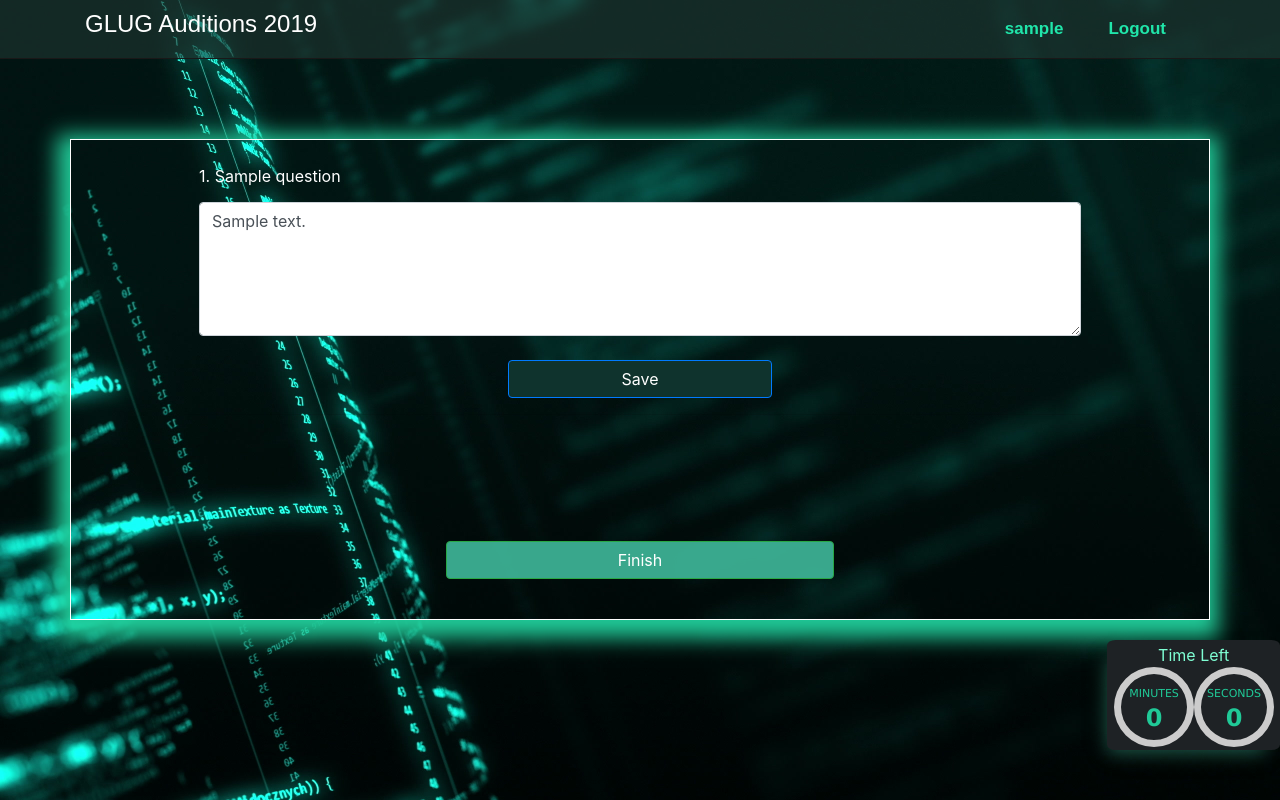
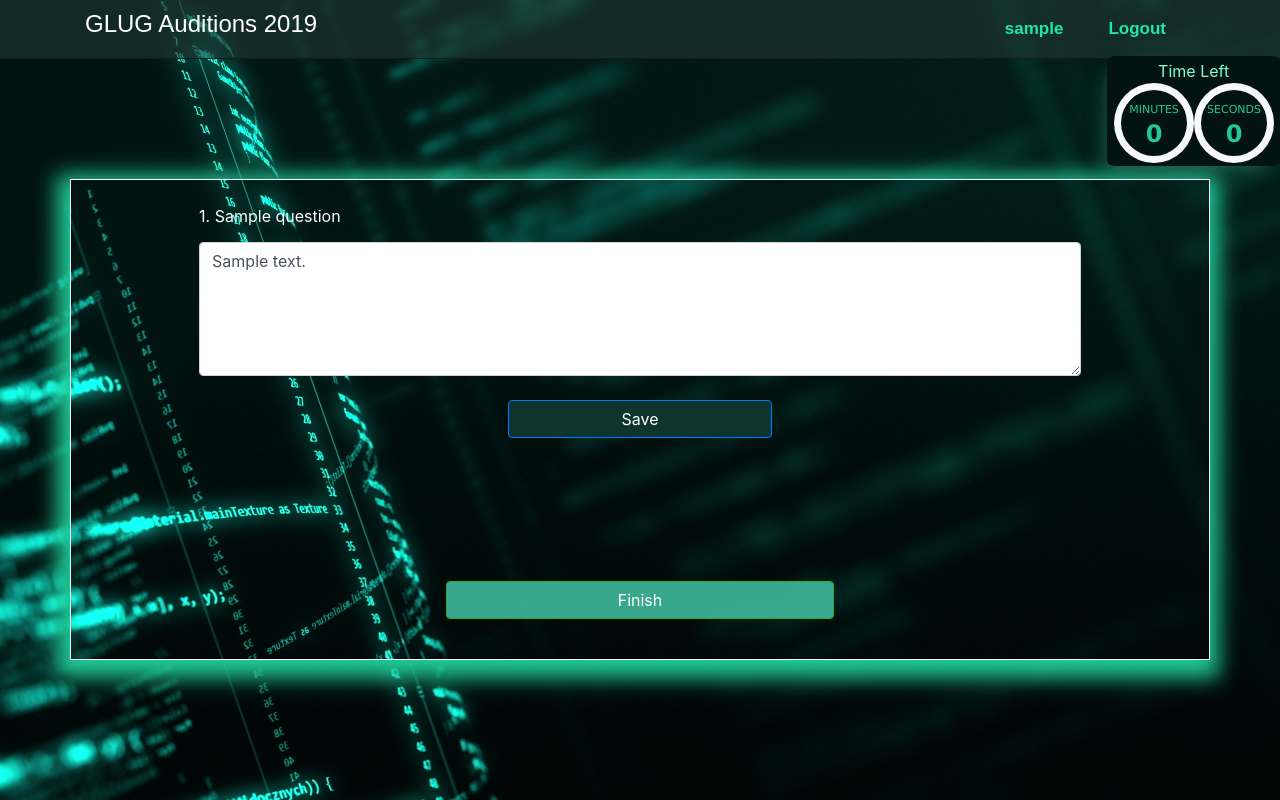
Before and after one commit to lugnitdgp/OnlineTestSuite, a Django app: page /questions/ in a window 1280 px wide. Run offline with Django 3.2, Linux system fonts and the light colour scheme; a user stored in the database is signed in; tables that the repository leaves empty hold one stand-in row (values such as "Sample post"); some libraries are stand-ins or nearby versions; some web fonts are replaced.

Commit message:
make timer pos absolute

```diff
--- a/onlinetest/static/onlinetest/css/main.css
+++ b/onlinetest/static/onlinetest/css/main.css
@@ -22,6 +22,7 @@ body {
   background-color:rgba(33, 56, 50, 0.603);
   color:white;
   font-family: "Allerta Stencil", Sans-serif;
+  /* padding-right: 8vw !important; */
 }
 
 .nav-link {
@@ -57,7 +58,7 @@ body {
   border: 1px solid #fff;
   /* padding: 20px 30px; */
   padding-top: 3vh;
-  margin-top: 10vh;
+  margin-top: 15vh;
   margin-bottom: 10vh;
   -webkit-box-shadow: -2px 7px 20px 11px #20c997;
   -moz-box-shadow: -2px 7px 20px 11px  #20c997;
@@ -93,14 +94,14 @@ body {
 #countdown {
     /* for debugging */
     /* border: 2px solid red; */
-    position: fixed;
+    position: absolute;
     z-index:100;
-    background:#1e2225;
+    background:#031312;
     top:0;
     right:0;
     opacity: 1;
     padding: 0.2rem 0.4rem 0.2rem 0.4rem;
-    margin-top: 80vh;
+    margin-top: 7vh;
     box-shadow: -7px 10px 18px -8px rgba(64, 185, 154, 0.5);
     border-radius: 5%;
     color: aquamarine;
--- a/onlinetest/static/onlinetest/js/timer.js
+++ b/onlinetest/static/onlinetest/js/timer.js
@@ -8,7 +8,7 @@ var specs = {
     'thickness': 7,
     'offset': -Math.PI / 2,
     'color': '#20c997',
-    'bgColor': '#ccc',
+    'bgColor': '#f8f9fa',
     'idFont': 'small-caps 400 1rem Verdana',
     'valueFont': 'bold 1.5rem Verdana',
     'fontColor': '#20c997'
```
